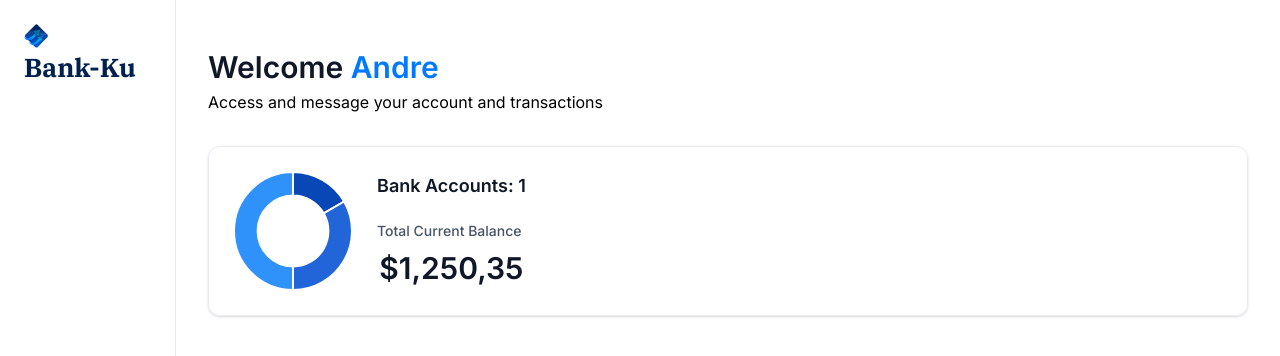
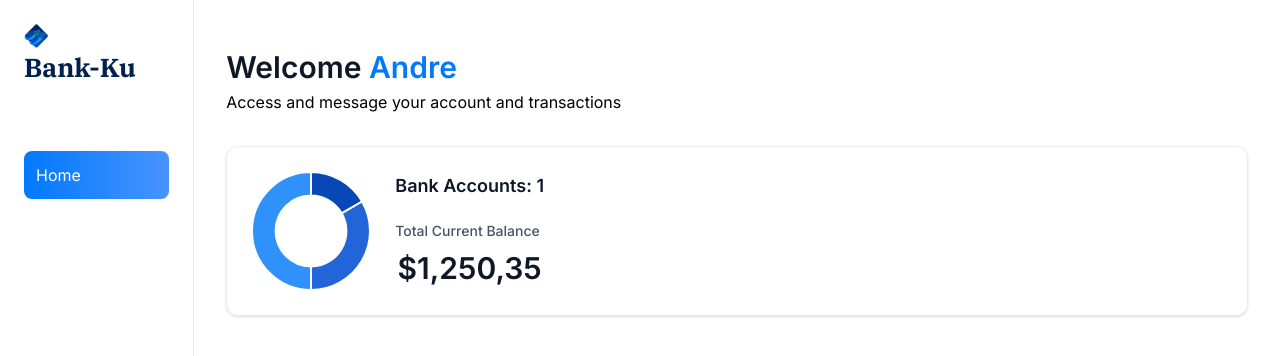
Before and after one commit to AndreasNugoho/bank-app, a Next.js app: page / in a window 1280 px wide. Shown: the top 356 px of the page. Built offline with nearby package versions, Linux system fonts and the light colour scheme.

Commit message:
fix:sidebar

```diff
--- a/components/Sidebar.tsx
+++ b/components/Sidebar.tsx
@@ -1,9 +1,14 @@
+'use client'
+
 import Link from 'next/link'
 import Image from 'next/image'
 import React from 'react'
 import { sidebarLinks } from '@/constants'
+import { cn } from '@/lib/utils'
+import { usePathname } from 'next/navigation'
 
-const Sidebar = ({user}:SiderbarProps) => {
+const Sidebar = ({ user }: SiderbarProps) => {
+    const pathname = usePathname();
   return (
     <section className="sidebar">
         <nav className="flex flex-col gap-4">
@@ -21,9 +26,16 @@
                     Bank-Ku
                   </h1>
               </Link>
-              {sidebarLinks.map((item)=> {
+              {sidebarLinks.map((item) => {
+                  const isActive = pathname === item.route || pathname.startsWith(`${item.route}/`)
                   return (
-                      <Link href={item.route} key={item.label}>
+                      <Link
+                          href={item.route}
+                          key={item.label}
+                          className={cn('sidebar-link', {
+                              'bg-bank-gradient': isActive
+                          })}
+                      >
                         {item.label}
                       </Link>
                 )
```
